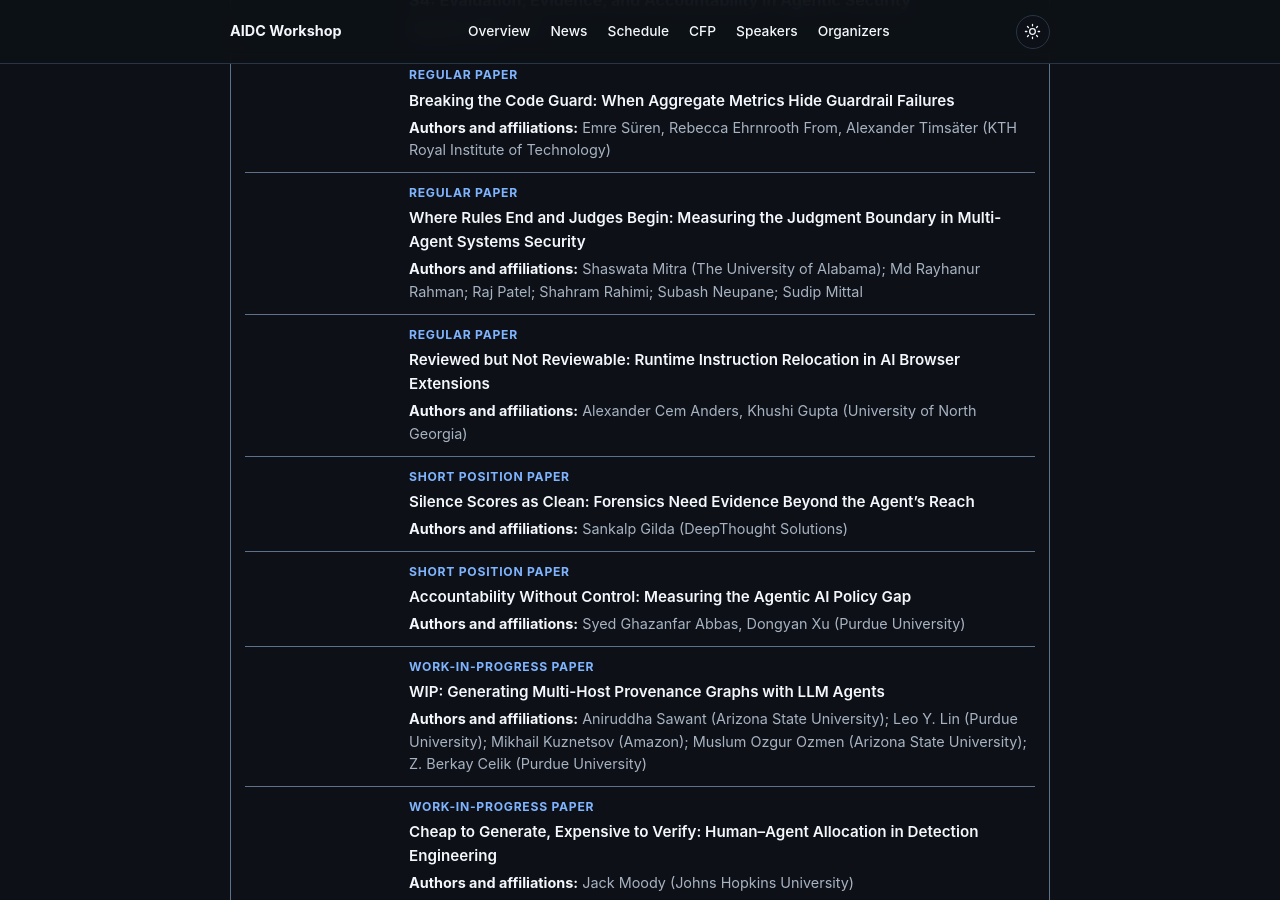
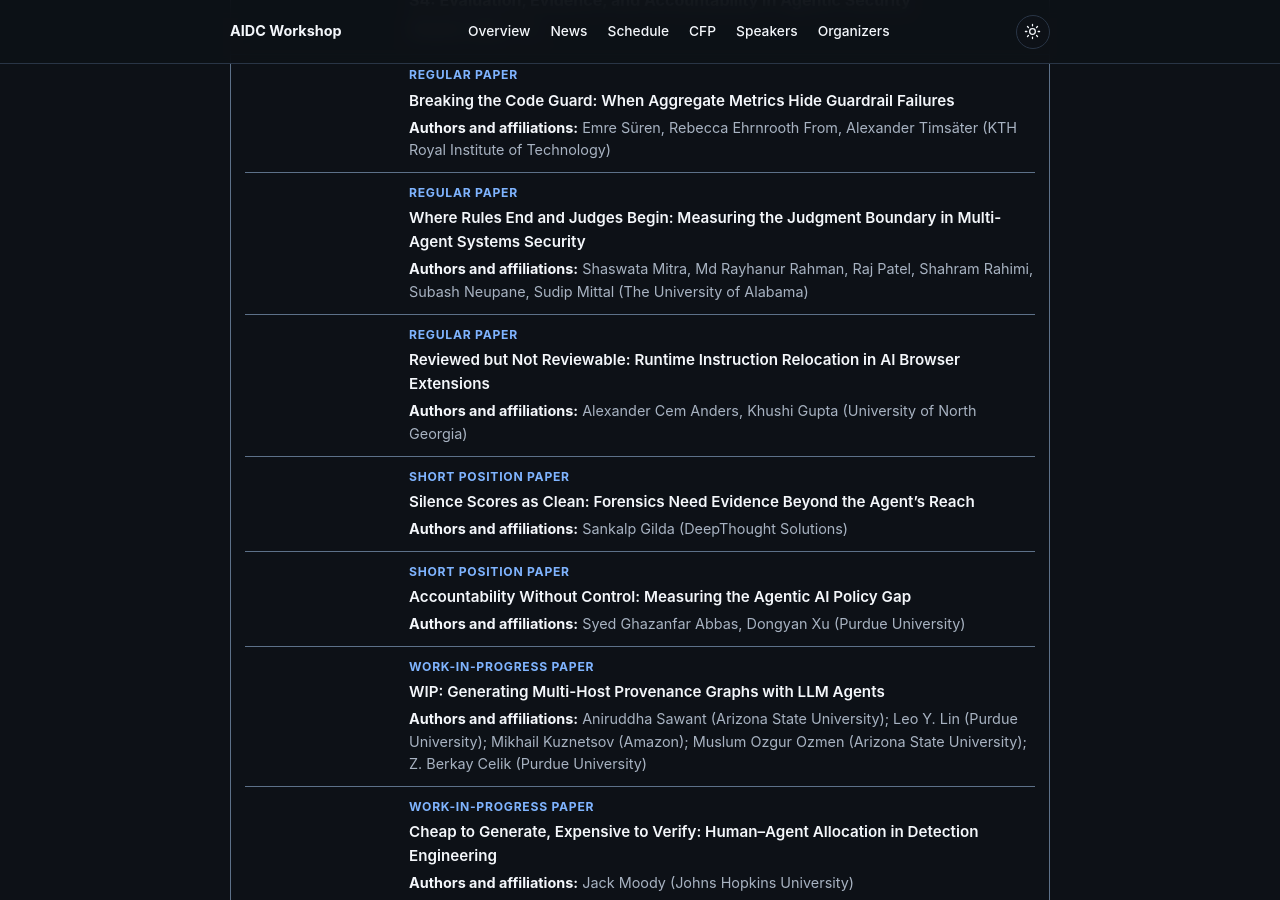
Before and after one commit to aidcworkshop/aidcworkshop.github.io, a Jekyll site: the page built from index.md, in a window 1280 px wide and 900 px high, scrolled down 4567 px. Built offline with Jekyll 4.4.1, drawn with Linux system fonts in a browser that asks for light colours.

```diff
--- a/_data/workshop.yml
+++ b/_data/workshop.yml
@@ -178,7 +178,7 @@ schedule:
         - time: "13:57–14:09"
           type: "Regular paper"
           title: "Where Rules End and Judges Begin: Measuring the Judgment Boundary in Multi-Agent Systems Security"
-          authors: "Shaswata Mitra (The University of Alabama); Md Rayhanur Rahman; Raj Patel; Shahram Rahimi; Subash Neupane; Sudip Mittal"
+          authors: "Shaswata Mitra, Md Rayhanur Rahman, Raj Patel, Shahram Rahimi, Subash Neupane, Sudip Mittal (The University of Alabama)"
         - time: "14:09–14:21"
           type: "Regular paper"
           title: "Reviewed but Not Reviewable: Runtime Instruction Relocation in AI Browser Extensions"
```
